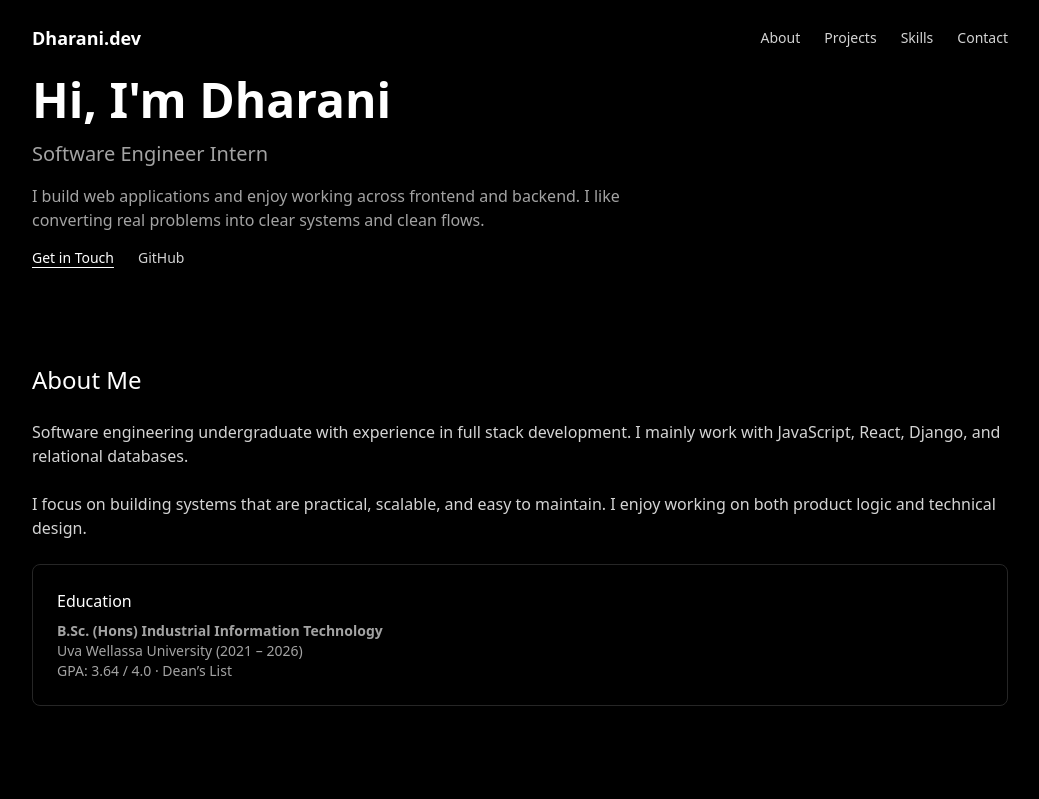
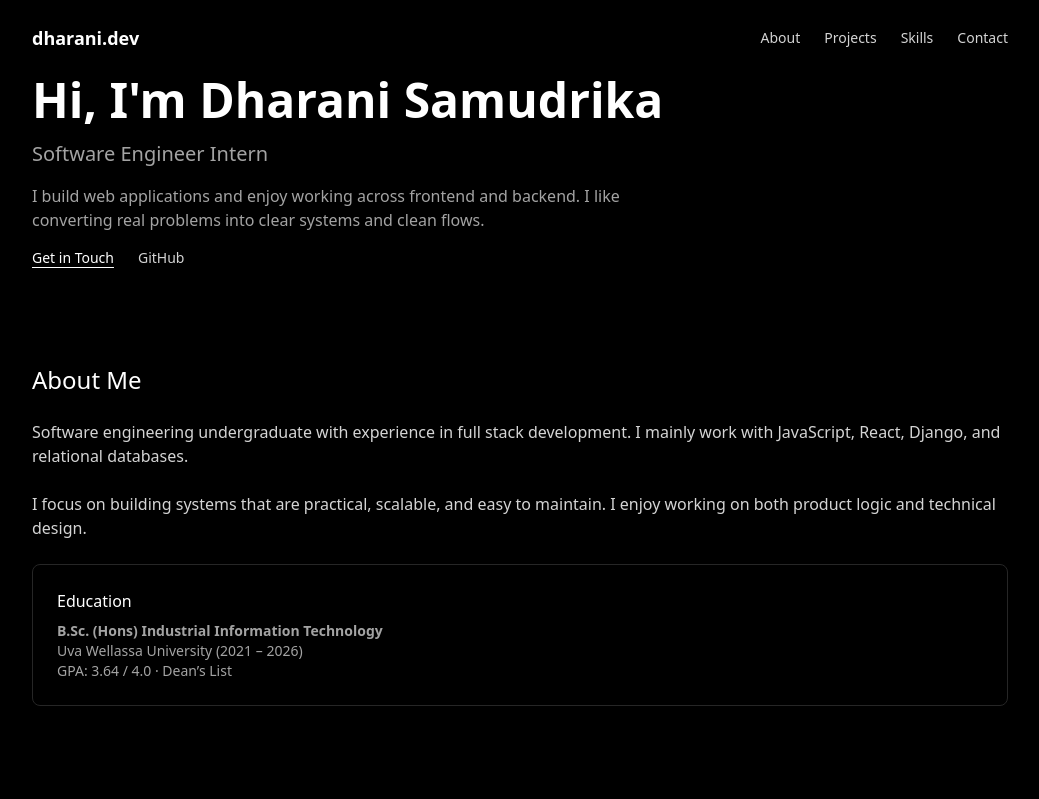
Before and after one commit to dharanisw/dharani-personal-website, a plain HTML site: page index.html in a window 1280 px wide. Shown: the top 799 px of the page, without its empty margins (120-1159 px from the left). Drawn offline with nearby package versions, Linux system fonts and the light colour scheme.

Commit message:
modifications in the content

```diff
--- a/index.html
+++ b/index.html
@@ -10,7 +10,7 @@
 <body class="bg-black text-neutral-300 antialiased">
 
 <nav class="max-w-5xl mx-auto px-6 py-6 flex justify-between items-center">
-    <h1 class="text-white font-semibold text-lg">Dharani.dev</h1>
+    <h1 class="text-white font-semibold text-lg">dharani.dev</h1>
     <ul class="flex gap-6 text-sm">
         <li><a href="#about" class="hover:text-white">About</a></li>
         <li><a href="#projects" class="hover:text-white">Projects</a></li>
@@ -23,7 +23,7 @@
 
 <section class="space-y-4">
     <h2 class="text-4xl sm:text-5xl font-semibold text-white">
-        Hi, I'm Dharani
+        Hi, I'm Dharani Samudrika
     </h2>
     <h3 class="text-xl text-neutral-400">Software Engineer Intern</h3>
     <p class="max-w-2xl text-neutral-400">
```
